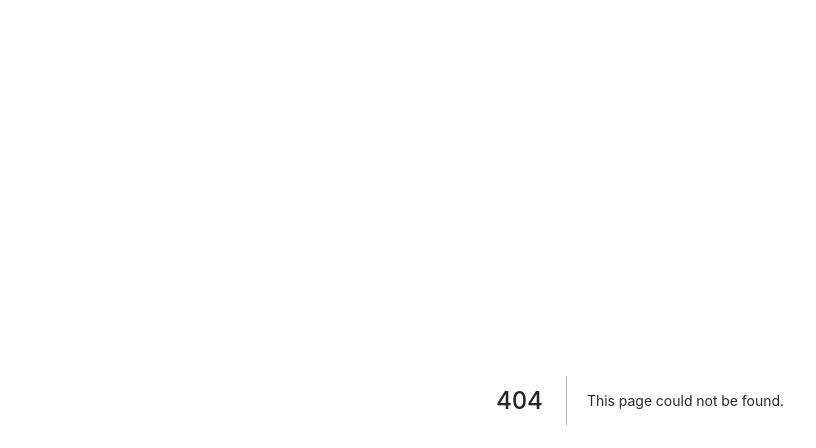
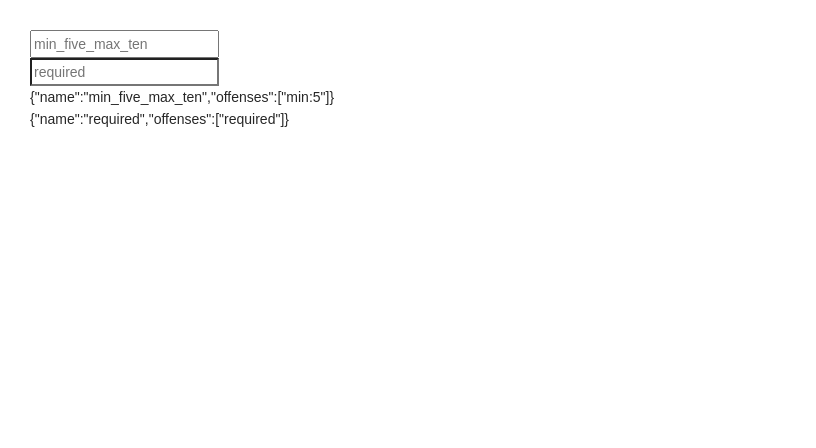
Before and after one commit to brunojkurt/my-lab, a Next.js app: page /validation in a window 1280 px wide. Before the commit this address had no page. Shown: the top 448 px of the page, without its empty margins (0-816 px from the left). Built offline with nearby package versions, Linux system fonts and the light colour scheme; a web font is replaced by a local one.

Commit message:
adding validator hook

```diff
--- /dev/null
+++ b/hooks/useValidator.js
@@ -0,0 +1,64 @@
+const useValidator = (fields = []) => {
+
+  const required = (value) => !!value
+
+  const max = (value, args) => {
+    const [max] = args
+    return typeof value === 'number' ? value <= max : String(value).length <= max
+  }
+
+  const min = (value, args) => {
+    const [min] = args
+    return typeof value === 'number' ? value >= min : String(value).length >= min
+  }
+
+  const validationsFunctions = {
+    required,
+    max,
+    min
+  }
+
+  const validateField = (validation, value) => {
+    if (typeof validation === 'function') {
+      return validation(value)
+    }
+
+    const [fn, ...args] = validation.split(':')
+
+    if(!!args.length) {
+      return validationsFunctions[fn](value, args)
+    }
+
+    return validationsFunctions[fn](value)
+  }
+
+  const validators = (validation) => {
+    return typeof validation === 'function'
+    ? [validation]
+    : validation.split(',')
+  }
+
+  const errors = fields.map(({ name, value, validation }) => {
+    const offenses = validators(validation).map(fn => ({
+      validationName: typeof fn === 'function' ? fn.name : fn,
+      valid: validateField(fn, value)
+    }))
+
+    console.log(offenses)
+
+    return ({
+      name,
+      offenses: offenses.filter(({ valid }) => !valid).map(({ validationName }) => validationName)
+    })
+  })
+
+  const fieldErrors = (fieldName) => errors.filter(({ name }) => name === fieldName)
+
+  return {
+    errors,
+    fieldErrors,
+    valid: !!errors.length
+  }
+}
+
+export default useValidator
--- a/pages/index.jsx
+++ b/pages/index.jsx
@@ -31,6 +31,9 @@ const Home = () => {
         <li>
           <Link href="/correction_example">correction examples</Link>
         </li>
+        <li>
+          <Link href="/validation">validation</Link>
+        </li>
       </ul>
     </div>
   )
--- /dev/null
+++ b/pages/validation.jsx
@@ -0,0 +1,46 @@
+import { useState } from 'react'
+import useValidator from '../hooks/useValidator'
+
+const Validation = () => {
+  const [state, setState] = useState({
+    min_five_max_ten: 0,
+    required: ''
+  })
+
+  const { errors } = useValidator([
+    {
+      name: 'min_five_max_ten',
+      value: state.min_five_max_ten,
+      validation: 'min:5,max:10'
+    },
+    {
+      name: 'required',
+      value: state.required,
+      validation: 'required'
+    }
+  ])
+
+  return (
+    <div style={{ padding: 30 }}>
+      <input
+        name='min_five_max_ten'
+        placeholder='min_five_max_ten'
+        onChange={({ target: { value } }) => setState(state => ({ ...state, min_five_max_ten: value }))}
+      />
+      <br/>
+      <input
+        type='text'
+        name='required'
+        placeholder='required'
+        onChange={({ target: { value } }) => setState(state => ({ ...state, required: value }))}
+      />
+      {errors.map((error, i) => (
+        <div key={i}>
+          {JSON.stringify(error)}
+        </div>
+      ))}
+    </div>
+  )
+}
+
+export default Validation
```
